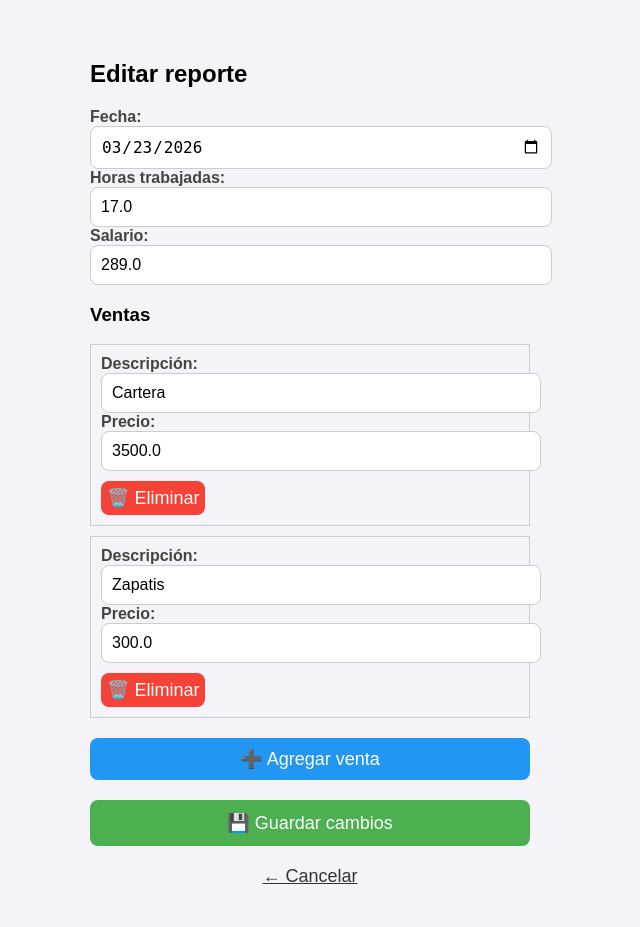
After one commit to tecnimusic-bit/janelle-reportes, a Flask app: page /editar/3 in a window 1280 px wide. The commit adds this page. Shown: the whole page, without its empty margins (330-970 px from the left). Run offline with Flask 3, Linux system fonts and the light colour scheme; data comes from the database, SQL or seed files in the repository; both versions use the stored data as it was after the commit.

Commit message:
Fix rutas y reporte_pasado

```diff
--- a/app.py
+++ b/app.py
@@ -87,7 +87,6 @@ def index():
         salida = request.form.get('salida')
         ventas_texto = request.form.get('ventas')
 
-        # Calcular horas trabajadas
         formato = "%H:%M"
         h_entrada = datetime.strptime(entrada, formato)
         h_salida = datetime.strptime(salida, formato)
@@ -95,7 +94,6 @@ def index():
 
         salario = horas * precio_hora
 
-        # Procesar ventas
         ventas = []
         total_ventas = 0
         total_comision = 0
@@ -127,7 +125,6 @@ def index():
             "ventas": ventas
         }
 
-        # Guardar en historial
         conn = sqlite3.connect("historial.db")
         c = conn.cursor()
         c.execute("""
@@ -165,7 +162,7 @@ def historial():
 
 
 # -----------------------------------
-#   RUTA REPORTE PASADO
+#   RUTA REPORTE PASADO (CORREGIDA)
 # -----------------------------------
 @app.route('/reporte/<int:id>')
 def reporte_pasado(id):
@@ -174,6 +171,9 @@ def reporte_pasado(id):
     c.execute("SELECT fecha, horas, salario, total_ventas, total_comision, total_ganado, ventas_json FROM reportes WHERE id=?", (id,))
     fila = c.fetchone()
     conn.close()
+
+    if not fila:
+        return "Reporte no encontrado", 404
 
     ventas = json.loads(fila[6])
 
@@ -192,6 +192,81 @@ def reporte_pasado(id):
 
 
 # -----------------------------------
+#   RUTA EDITAR REPORTE
+# -----------------------------------
+@app.route('/editar/<int:id>', methods=['GET'])
+def editar(id):
+    conn = sqlite3.connect("historial.db")
+    c = conn.cursor()
+    c.execute("SELECT fecha, horas, salario, ventas_json FROM reportes WHERE id=?", (id,))
+    fila = c.fetchone()
+    conn.close()
+
+    if not fila:
+        return "Reporte no encontrado", 404
+
+    ventas = json.loads(fila[3])
+
+    return render_template(
+        "editar_reporte.html",
+        id=id,
+        fecha=fila[0],
+        horas=fila[1],
+        salario=fila[2],
+        ventas=ventas
+    )
+
+
+# -----------------------------------
+#   RUTA ACTUALIZAR REPORTE
+# -----------------------------------
+@app.route('/actualizar/<int:id>', methods=['POST'])
+def actualizar(id):
+    fecha = request.form.get('fecha')
+    horas = float(request.form.get('horas'))
+    salario = float(request.form.get('salario'))
+
+    descripciones = request.form.getlist('descripcion[]')
+    precios = request.form.getlist('precio[]')
+
+    ventas = []
+    total_ventas = 0
+    total_comision = 0
+
+    settings = cargar_settings()
+    comision_porcentaje = settings["comision"]
+
+    for d, p in zip(descripciones, precios):
+        if d.strip() and p.strip():
+            precio = float(p)
+            comision = precio * comision_porcentaje
+            ventas.append({
+                "descripcion": d.strip(),
+                "precio": precio,
+                "comision": comision
+            })
+            total_ventas += precio
+            total_comision += comision
+
+    total_ganado = salario + total_comision
+
+    conn = sqlite3.connect("historial.db")
+    c = conn.cursor()
+    c.execute("""
+        UPDATE reportes
+        SET fecha=?, horas=?, salario=?, total_ventas=?, total_comision=?, total_ganado=?, ventas_json=?
+        WHERE id=?
+    """, (
+        fecha, horas, salario, total_ventas, total_comision, total_ganado,
+        json.dumps(ventas), id
+    ))
+    conn.commit()
+    conn.close()
+
+    return redirect(f"/reporte/{id}")
+
+
+# -----------------------------------
 #   RUTA BORRAR REPORTE
 # -----------------------------------
 @app.route('/borrar/<int:id>', methods=['POST'])
@@ -205,7 +280,7 @@ def borrar(id):
 
 
 # -----------------------------------
-#   PDF DEL DÍA ACTUAL (PC)
+#   PDF DEL DÍA ACTUAL
 # -----------------------------------
 @app.route('/pdf', methods=['POST'])
 def pdf():
@@ -244,7 +319,7 @@ def pdf():
 
 
 # -----------------------------------
-#   PDF DE REPORTE GUARDADO (PC)
+#   PDF DE REPORTE GUARDADO
 # -----------------------------------
 @app.route('/pdf_reporte/<int:id>', methods=['POST'])
 def pdf_reporte(id):
@@ -253,6 +328,9 @@ def pdf_reporte(id):
     c.execute("SELECT fecha, horas, salario, total_ventas, total_comision, total_ganado, ventas_json FROM reportes WHERE id=?", (id,))
     fila = c.fetchone()
     conn.close()
+
+    if not fila:
+        return "Reporte no encontrado", 404
 
     ventas = json.loads(fila[6])
 
@@ -283,7 +361,7 @@ def pdf_reporte(id):
 
 
 # -----------------------------------
-#   PDF WEB (Render)
+#   PDF WEB
 # -----------------------------------
 @app.route('/pdfweb/<int:id>')
 def pdfweb(id):
@@ -292,6 +370,9 @@ def pdfweb(id):
     c.execute("SELECT fecha, horas, salario, total_ventas, total_comision, total_ganado, ventas_json FROM reportes WHERE id=?", (id,))
     fila = c.fetchone()
     conn.close()
+
+    if not fila:
+        return "Reporte no encontrado", 404
 
     ventas = json.loads(fila[6])
 
--- /dev/null
+++ b/templates/editar_reporte.html
@@ -0,0 +1,78 @@
+{% extends "base.html" %}
+{% block content %}
+
+<div class="container">
+    <h2>Editar reporte</h2>
+
+    <form action="/actualizar/{{ id }}" method="post">
+
+        <label>Fecha:</label>
+        <input type="date" name="fecha" value="{{ fecha }}" required>
+
+        <label>Horas trabajadas:</label>
+        <input type="number" step="0.01" name="horas" value="{{ horas }}" required>
+
+        <label>Salario:</label>
+        <input type="number" step="0.01" name="salario" value="{{ salario }}" required>
+
+        <h3>Ventas</h3>
+
+        <div id="ventas-container">
+            {% for v in ventas %}
+            <div class="venta-item" style="border:1px solid #ccc; padding:10px; margin-bottom:10px;">
+                <label>Descripción:</label>
+                <input type="text" name="descripcion[]" value="{{ v.descripcion }}" required>
+
+                <label>Precio:</label>
+                <input type="number" step="0.01" name="precio[]" value="{{ v.precio }}" required>
+
+                <button type="button" onclick="this.parentNode.remove()"
+                        style="background:#f44336; color:white; border:none; padding:6px; margin-top:10px;">
+                    🗑️ Eliminar
+                </button>
+            </div>
+            {% endfor %}
+        </div>
+
+        <button type="button" onclick="agregarVenta()"
+                style="background:#2196F3; color:white; border:none; padding:10px; width:100%; margin-top:10px;">
+            ➕ Agregar venta
+        </button>
+
+        <button type="submit"
+                style="background:#4CAF50; color:white; border:none; padding:12px; width:100%; margin-top:20px; font-size:18px;">
+            💾 Guardar cambios
+        </button>
+
+    </form>
+
+    <a href="/reporte/{{ id }}" class="back" style="display:block; margin-top:20px; text-align:center;">
+        ← Cancelar
+    </a>
+</div>
+
+<script>
+function agregarVenta() {
+    const cont = document.getElementById("ventas-container");
+    const div = document.createElement("div");
+    div.className = "venta-item";
+    div.style = "border:1px solid #ccc; padding:10px; margin-bottom:10px;";
+
+    div.innerHTML = `
+        <label>Descripción:</label>
+        <input type="text" name="descripcion[]" required>
+
+        <label>Precio:</label>
+        <input type="number" step="0.01" name="precio[]" required>
+
+        <button type="button" onclick="this.parentNode.remove()"
+                style="background:#f44336; color:white; border:none; padding:6px; margin-top:10px;">
+            🗑️ Eliminar
+        </button>
+    `;
+
+    cont.appendChild(div);
+}
+</script>
+
+{% endblock %}
```
Also changed, not shown: templates/reporte_pasado.html (+19 -3 lines), historial.db.
